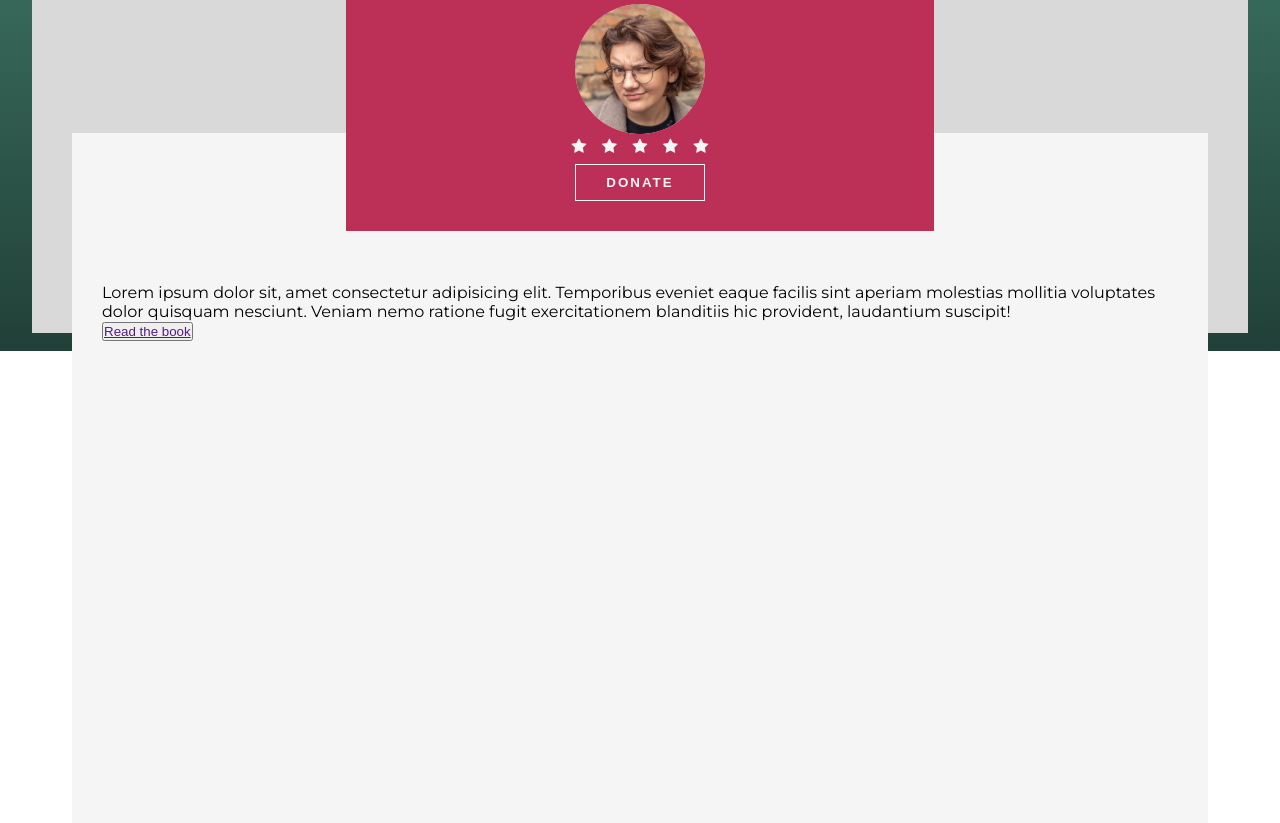
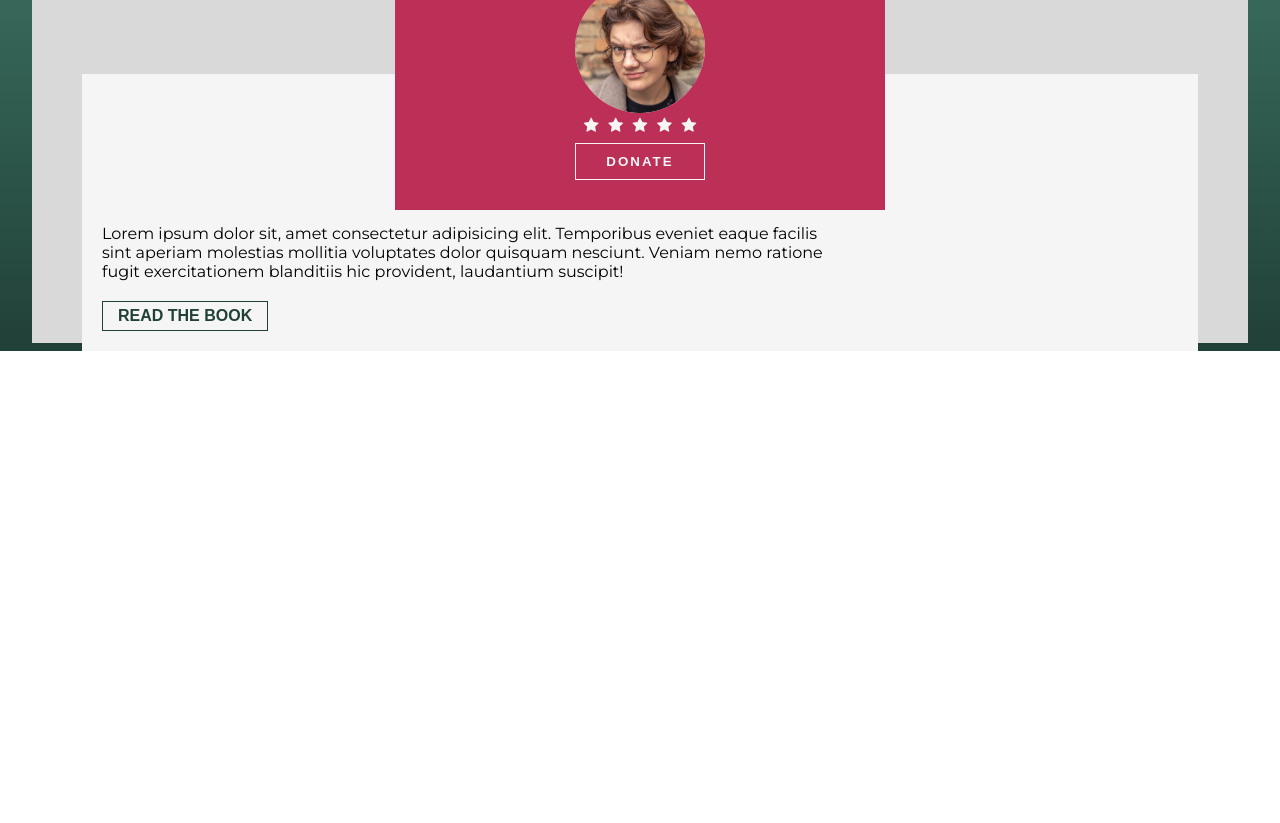
Before and after one commit to AstaRem/css_position_friday, a plain HTML site: page index.html in a window 1280 px wide. Shown: the part 449-1272 px from the top of the page. After the commit the page ends 800 px from the top, so only its background shows below. Drawn offline with Linux system fonts and the light colour scheme.

Commit message:
added styling, nearly finished

```diff
--- a/styles.css
+++ b/styles.css
@@ -18,6 +18,7 @@
     --navigation-backgound-color: #EFF4F7;
     --content-background-color: #D9D9D9;
     --logo-color:#F5F5F5;
+    --button-text-color: #214037;
 }
 
 * {
@@ -39,7 +40,7 @@
 
 .navigation-container {
     width: 95%;
-    margin: 30px 0;
+    margin-top: 20px;
     display: flex;
     flex-direction: column;
     align-items: center;
@@ -77,9 +78,9 @@
 /* main section */
 .main-container {
     width: 95%;
-    height: 65%;
+    height: 75%;
     background-color: var(--content-background-color);
-    margin-top: 30px;
+    /* margin-top: 30px; */
     display: flex;
     flex-direction: column;
     align-items: center;
@@ -123,9 +124,14 @@
 /* author card */
 
 .author-container {
+    box-sizing: border-box;
+    position: absolute;
+top: 160px;
+
     margin-top:60px;
     background-color: var(--accent-color);
     width: 45%;
+    max-width: 490px;
     display: flex;
     flex-direction: column;
     align-items: center;
@@ -162,11 +168,39 @@
 
 /* text container */
 .text-container {
-    height: 100%;
+    /* max-height: 90%; */
     background-color: var(--logo-color);
-    margin: 20px 40px;
-    padding:  150px 30px 30px 30px;
+    margin: 220px 50px;
+    /* padding:  150px 30px 30px 30px; */
     z-index: 4;
-    position: absolute;
-    top: 300px;
+    /* position: absolute;
+    top: 250px;  */
+    display: flex;
+    flex-direction: column;
+    justify-content: flex-end;
+    align-self:flex-end;
+
 }
+
+.text-container div p {
+    padding: 150px 20px 20px 20px;
+    width: 65%;
+    font-size: 1rem;
+}
+
+.read-more-container {
+    padding: 0 0 20px 20px;
+}
+.read-more-container button {
+    background-color: var(--logo-color);
+    border: 1px solid var(--button-text-color);
+    padding: 5px 15px;
+}
+.read-more-container a {
+    text-decoration: none;
+    text-transform: uppercase;
+    color: var(--button-text-color);
+    font-weight: 600;
+    /* letter-spacing: 0.5px; */
+    font-size: 1rem;
+}
```
